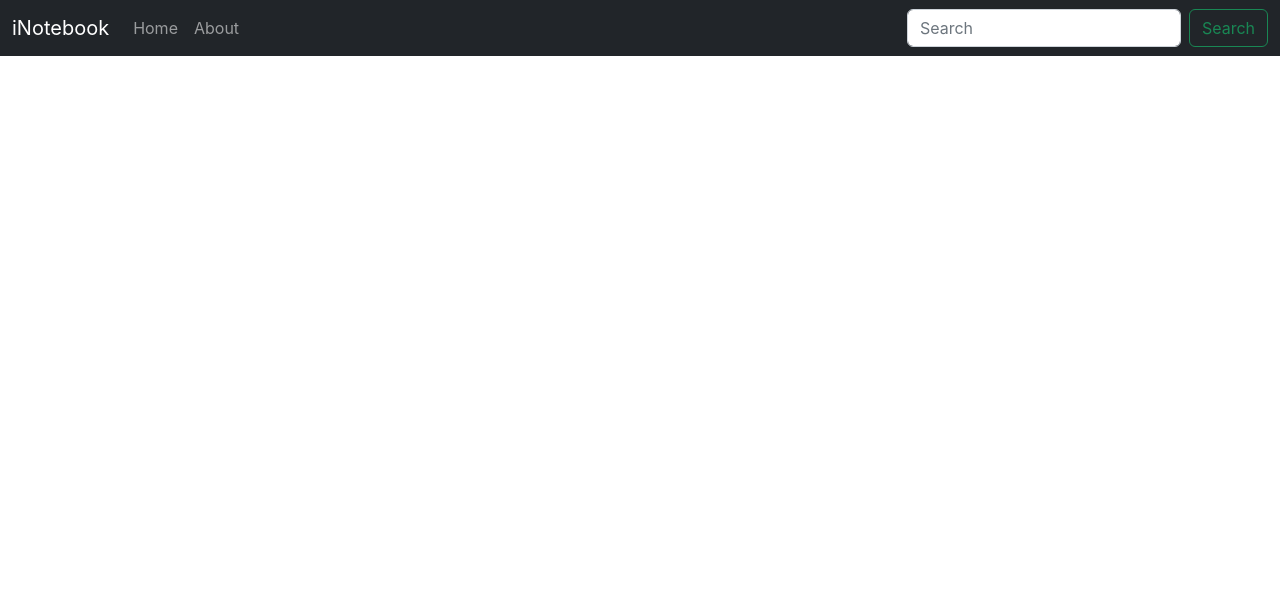
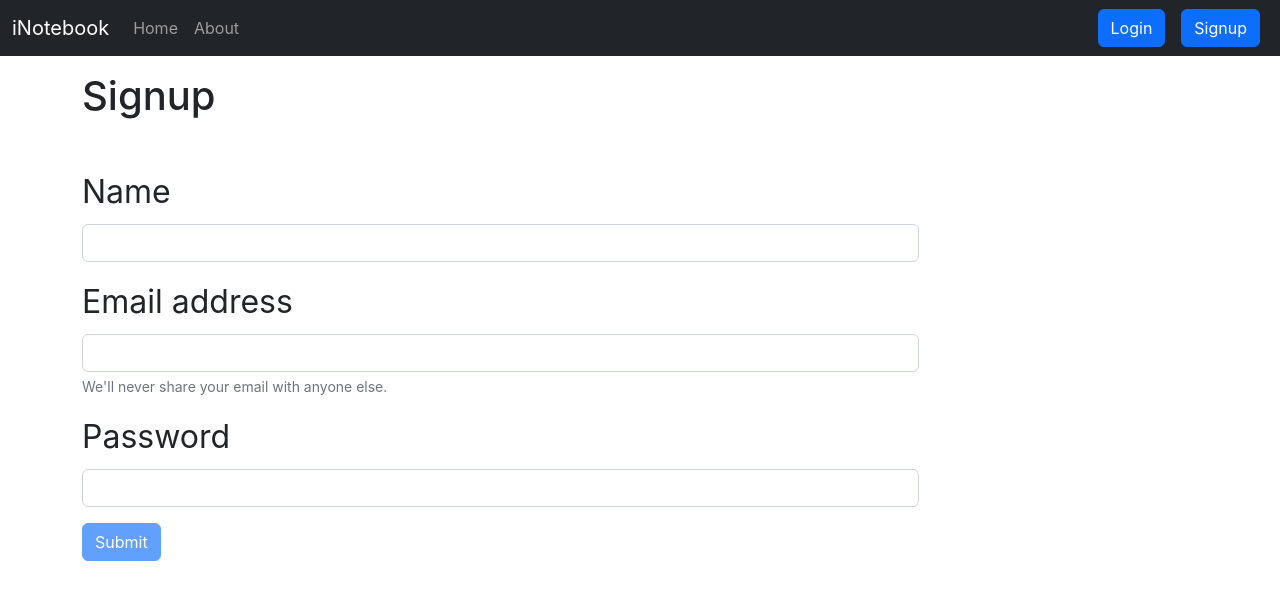
Before and after one commit to imonmandal/inotebook, a React (Create React App) app: page /signup in a window 1280 px wide. Shown: the top 600 px of the page. Built offline with nearby package versions, Linux system fonts and the light colour scheme.

Commit message:
login signup fn

```diff
--- a/src/App.js
+++ b/src/App.js
@@ -5,6 +5,8 @@ import Navbar from "./components/Navbar";
 import About from "./components/About";
 import Home from "./components/Home";
 import NoteState from "./context/notes/noteState";
+import Signup from "./components/Signup";
+import { Login } from "./components/Login";
 
 function App() {
   return (
@@ -16,6 +18,8 @@ function App() {
             <Routes>
               <Route exact path="/" element={<Home />}></Route>
               <Route exact path="/about" element={<About />}></Route>
+              <Route exact path="/login" element={<Login />}></Route>
+              <Route exact path="/signup" element={<Signup />}></Route>
             </Routes>
           </div>
         </Router>
--- /dev/null
+++ b/src/components/Login.js
@@ -0,0 +1,78 @@
+import React, { useState } from "react";
+import { useNavigate } from "react-router-dom";
+
+export const Login = () => {
+  const [credentials, setCredentials] = useState({
+    email: "",
+    password: "",
+  });
+  const navigate = useNavigate();
+
+  const onChange = (e) => {
+    setCredentials({ ...credentials, [e.target.name]: e.target.value });
+  };
+
+  const submitHandler = async (e) => {
+    e.preventDefault(); // To prevent reload of page
+    let res = await fetch(`http://localhost:5000/api/auth/login`, {
+      method: "POST",
+      headers: {
+        "Content-Type": "application/json",
+      },
+      body: JSON.stringify(credentials),
+    });
+    if (res.status === 200) {
+      res = await res.json();
+      localStorage.setItem("token", res.authToken);
+      navigate("/"); // to redirect
+    } else {
+      res = await res.json();
+    }
+    console.log(res);
+  };
+
+  return (
+    <>
+      <h1 className="my-3">Login</h1>
+      <form className="w-75 my-5" onSubmit={submitHandler}>
+        <div className="mb-3">
+          <label htmlFor="email" className="form-label fs-2">
+            Email address
+          </label>
+          <input
+            type="email"
+            className="form-control"
+            id="email"
+            name="email"
+            aria-describedby="emailHelp"
+            value={credentials.email}
+            onChange={onChange}
+          />
+          <div id="emailHelp" className="form-text">
+            We'll never share your email with anyone else.
+          </div>
+        </div>
+        <div className="mb-3">
+          <label htmlFor="password" className="form-label fs-2">
+            Password
+          </label>
+          <input
+            type="password"
+            className="form-control"
+            id="password"
+            name="password"
+            value={credentials.password}
+            onChange={onChange}
+          />
+        </div>
+        <button
+          disabled={!(credentials.email.length && credentials.password.length)}
+          type="submit"
+          className="btn btn-primary"
+        >
+          Submit
+        </button>
+      </form>
+    </>
+  );
+};
--- a/src/components/Navbar.js
+++ b/src/components/Navbar.js
@@ -43,17 +43,14 @@ export default function Navbar() {
               </Link>
             </li>
           </ul>
-          <form className="d-flex" role="search">
-            <input
-              className="form-control me-2"
-              type="search"
-              placeholder="Search"
-              aria-label="Search"
-            />
-            <button className="btn btn-outline-success" type="submit">
-              Search
-            </button>
-          </form>
+          <div className="d-flex">
+            <Link className="btn btn-primary mx-2" role="button" to={"/login"}>
+              Login
+            </Link>
+            <Link className="btn btn-primary mx-2" role="button" to={"/signup"}>
+              Signup
+            </Link>
+          </div>
         </div>
       </div>
     </nav>
--- /dev/null
+++ b/src/components/Signup.js
@@ -0,0 +1,97 @@
+import React, { useState } from "react";
+import { useNavigate } from "react-router-dom";
+
+export default function Signup() {
+  const [credentials, setCredentials] = useState({
+    name: "",
+    email: "",
+    password: "",
+  });
+  const navigate = useNavigate();
+
+  const onChange = (e) => {
+    setCredentials({ ...credentials, [e.target.name]: e.target.value });
+  };
+
+  const submitHandler = async (e) => {
+    e.preventDefault(); // To prevent reload of page
+    let res = await fetch(`http://localhost:5000/api/auth/createuser`, {
+      method: "POST",
+      headers: {
+        "Content-Type": "application/json",
+      },
+      body: JSON.stringify(credentials),
+    });
+    if (res.status === 200) {
+      res = await res.json();
+      navigate("/login"); // to redirect
+    } else {
+      res = await res.json();
+    }
+    console.log(res);
+  };
+
+  return (
+    <>
+      <h1 className="my-3">Signup</h1>
+      <form className="w-75 my-5" onSubmit={submitHandler}>
+        <div className="mb-3">
+          <label htmlFor="name" className="form-label fs-2">
+            Name
+          </label>
+          <input
+            type="text"
+            className="form-control"
+            id="name"
+            name="name"
+            value={credentials.name}
+            onChange={onChange}
+          />
+        </div>
+        <div className="mb-3">
+          <label htmlFor="email" className="form-label fs-2">
+            Email address
+          </label>
+          <input
+            type="email"
+            className="form-control"
+            id="email"
+            name="email"
+            aria-describedby="emailHelp"
+            value={credentials.email}
+            onChange={onChange}
+          />
+          <div id="emailHelp" className="form-text">
+            We'll never share your email with anyone else.
+          </div>
+        </div>
+        <div className="mb-3">
+          <label htmlFor="password" className="form-label fs-2">
+            Password
+          </label>
+          <input
+            type="password"
+            className="form-control"
+            id="password"
+            name="password"
+            value={credentials.password}
+            onChange={onChange}
+          />
+        </div>
+        <button
+          disabled={
+            !(
+              credentials.name.length &&
+              credentials.email.length &&
+              credentials.password.length
+            )
+          }
+          type="submit"
+          className="btn btn-primary"
+        >
+          Submit
+        </button>
+      </form>
+    </>
+  );
+}
```
